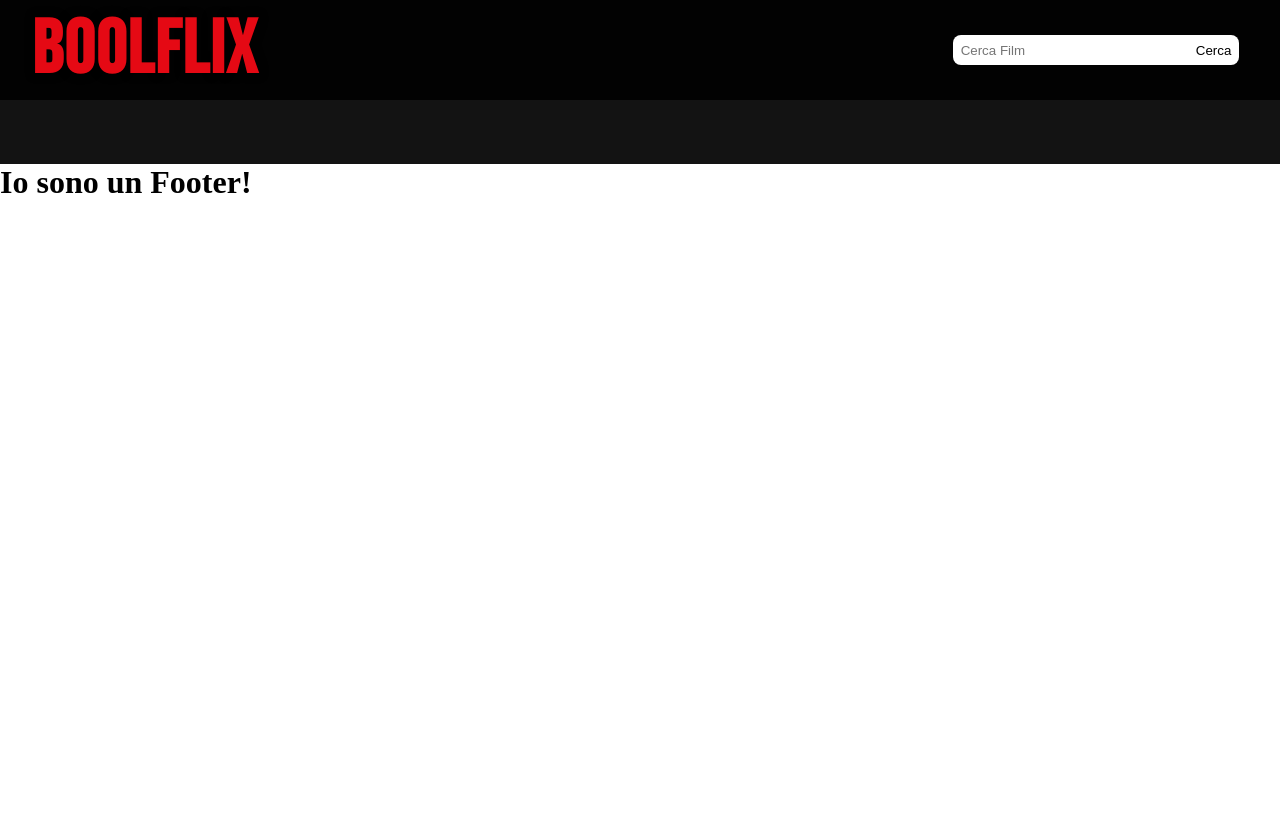
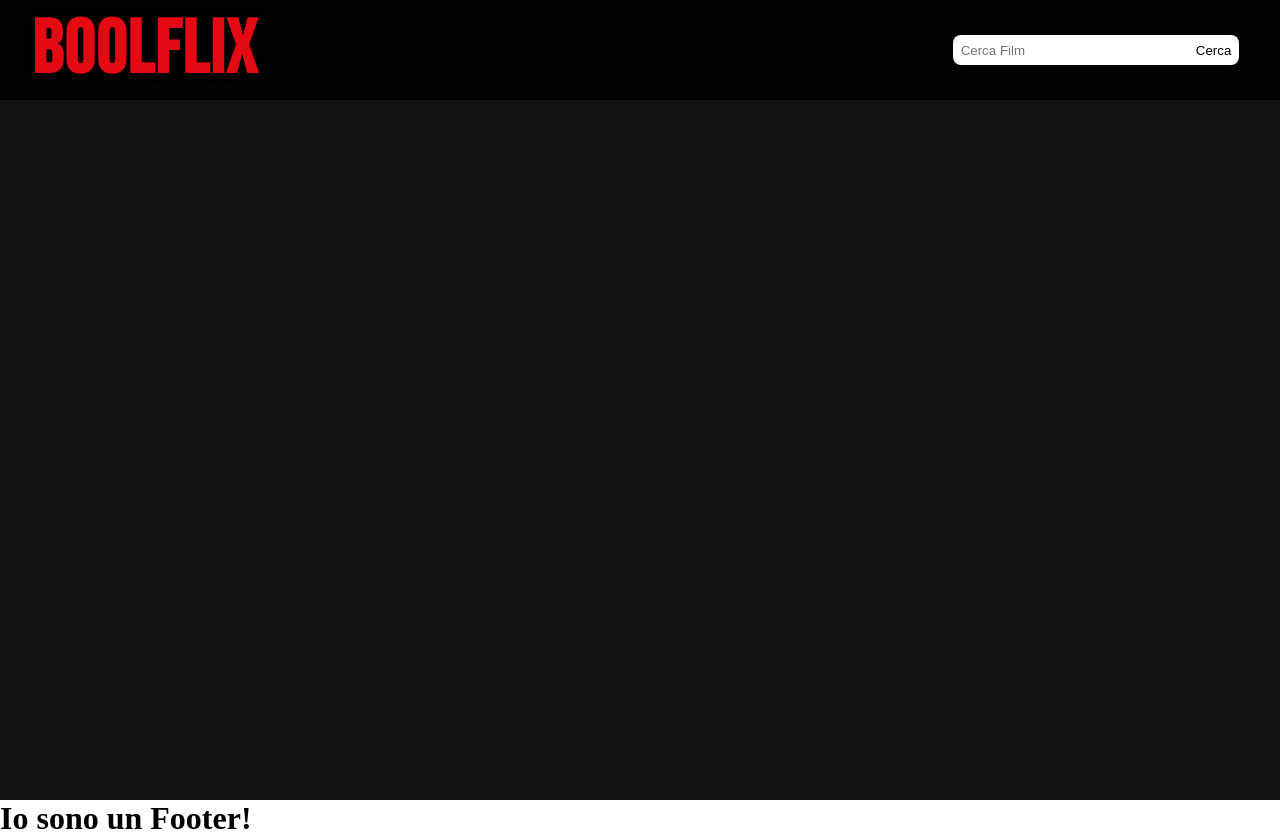
Before and after one commit to GencoMattia/vite-boolflix, a Vue app: page / in a window 1280 px wide. Before the commit the page ends 800 px from the top, so only its background shows below. Built offline with nearby package versions, Linux system fonts and the light colour scheme.

Commit message:
changed main vh from general.scss

```diff
--- a/src/styles/general.scss
+++ b/src/styles/general.scss
@@ -7,3 +7,8 @@
 header {
     height: 100px;
 }
+
+main {
+    height: calc(100vh - 100px);
+    overflow: auto;
+}
```
